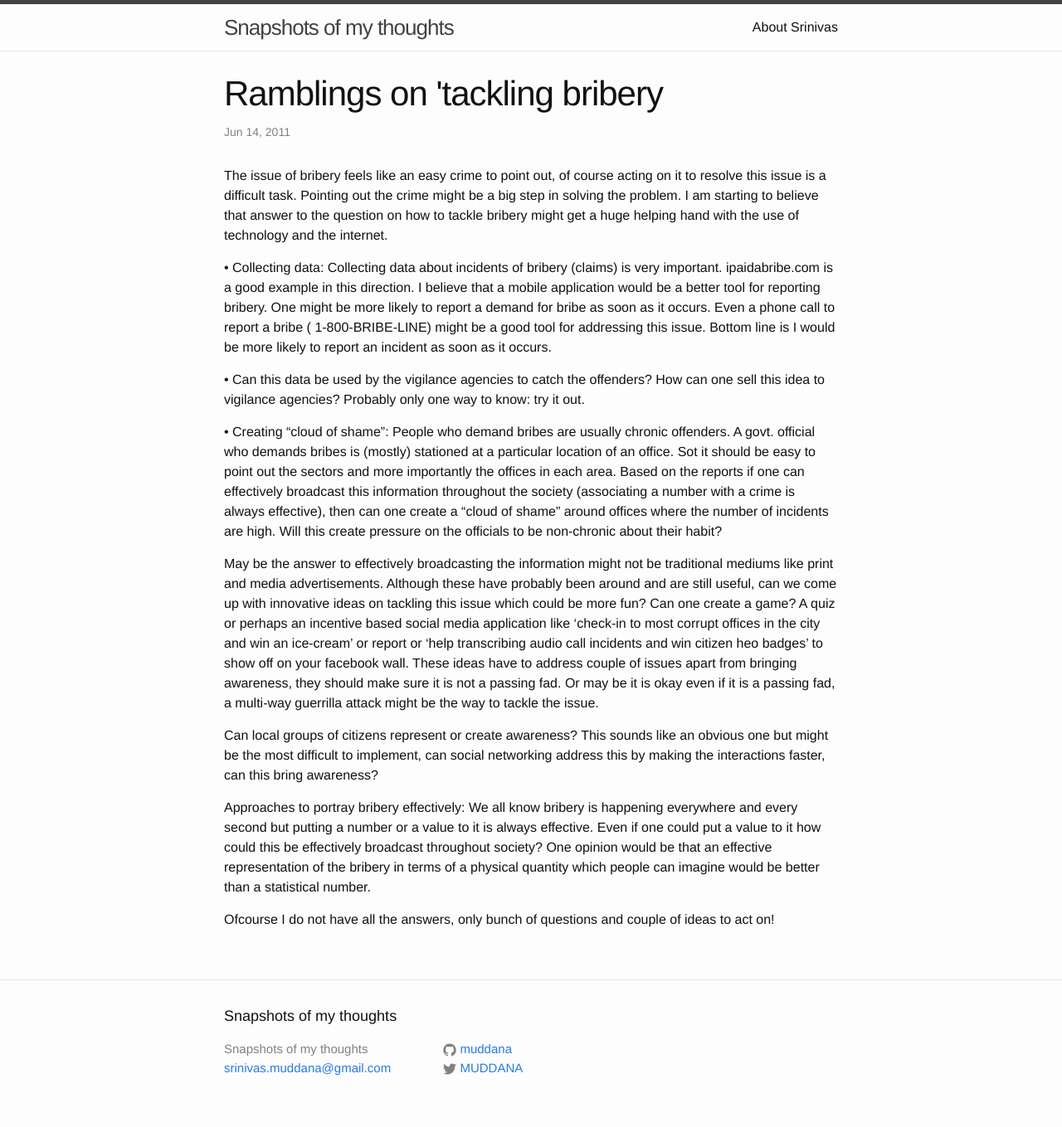
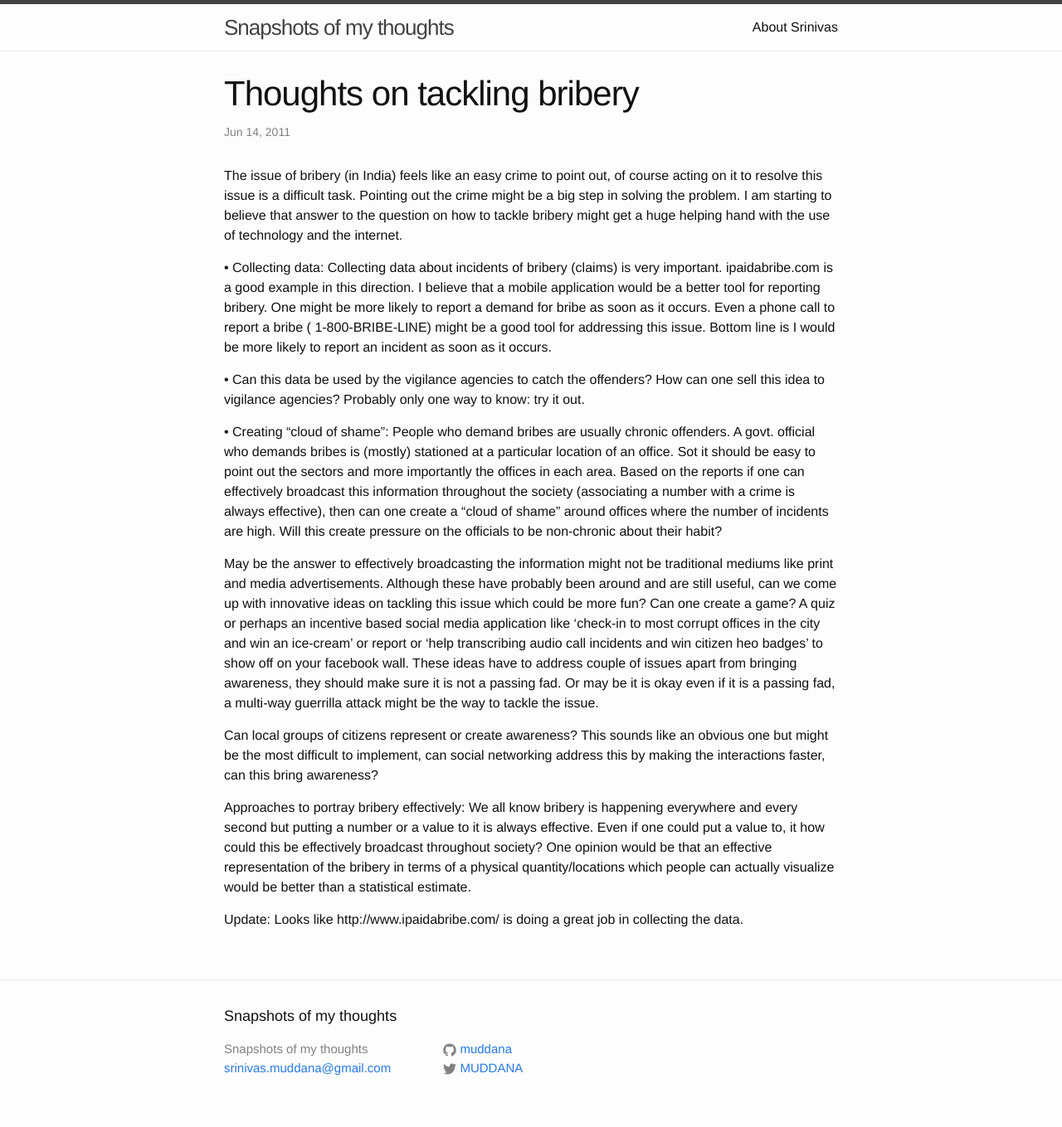
Before and after one commit to muddana/muddana.github.io, a Jekyll site: the page built from _posts/2011-06-14-Ramblings-on-tracking-bribery.markdown, in a window 1280 px wide. Shown: the whole page at 83% size. Built offline with Jekyll 4.4.1, drawn with Linux system fonts in a browser that asks for light colours.

Commit message:
updates to posts
updates to posts

```diff
--- a/_posts/2011-06-14-Ramblings-on-tracking-bribery.markdown
+++ b/_posts/2011-06-14-Ramblings-on-tracking-bribery.markdown
@@ -1,11 +1,11 @@
 ---
 layout: post
-title:  "Ramblings on 'tackling bribery"
+title:  "Thoughts on tackling bribery"
 date:   2011-06-14 14:10:00 -0500
-categories: hackathon
+categories: civic
 ---
 
-The issue of bribery feels like an easy crime to point out, of course acting on it to resolve this issue is a difficult task. Pointing out the crime might be a big step in solving the problem. I am starting to believe that answer to the question on how to tackle bribery might get a huge helping hand with the use of technology and the internet.
+The issue of bribery (in India) feels like an easy crime to point out, of course acting on it to resolve this issue is a difficult task. Pointing out the crime might be a big step in solving the problem. I am starting to believe that answer to the question on how to tackle bribery might get a huge helping hand with the use of technology and the internet.
 
 •	Collecting data: Collecting data about incidents of bribery (claims) is very important. ipaidabribe.com is a good example in this direction. I believe that a mobile application would be a better tool for reporting bribery. One might be more likely to report a demand for bribe as soon as it occurs. Even a phone call to report a bribe ( 1-800-BRIBE-LINE) might be a good tool for addressing this issue. Bottom line is I would be more likely to report an incident as soon as it occurs.
 
@@ -17,6 +17,6 @@ May be the answer to effectively broadcasting the information might not be tradi
 
 Can local groups of citizens represent or create awareness? This sounds like an obvious one but might be the most difficult to implement, can social networking address this by making the interactions faster, can this bring awareness?
 
-Approaches to portray bribery effectively: We all know bribery is happening everywhere and every second but putting a number or a value to it is always effective. Even if one could put a value to it how could this be effectively broadcast throughout society? One opinion would be that an effective representation of the bribery in terms of a physical quantity which people can imagine would be better than a statistical number.
+Approaches to portray bribery effectively: We all know bribery is happening everywhere and every second but putting a number or a value to it is always effective. Even if one could put a value to, it how could this be effectively broadcast throughout society? One opinion would be that an effective representation of the bribery in terms of a physical quantity/locations which people can actually visualize would be better than a statistical estimate.
 
-Ofcourse I do not have all the answers, only bunch of questions and couple of ideas to act on!
+Update: Looks like http://www.ipaidabribe.com/ is doing a great job in collecting the data.
```
Also changed, not shown: _posts/2013-02-03-twitter-for-code-submissions.markdown (added, +12 -0 lines).
